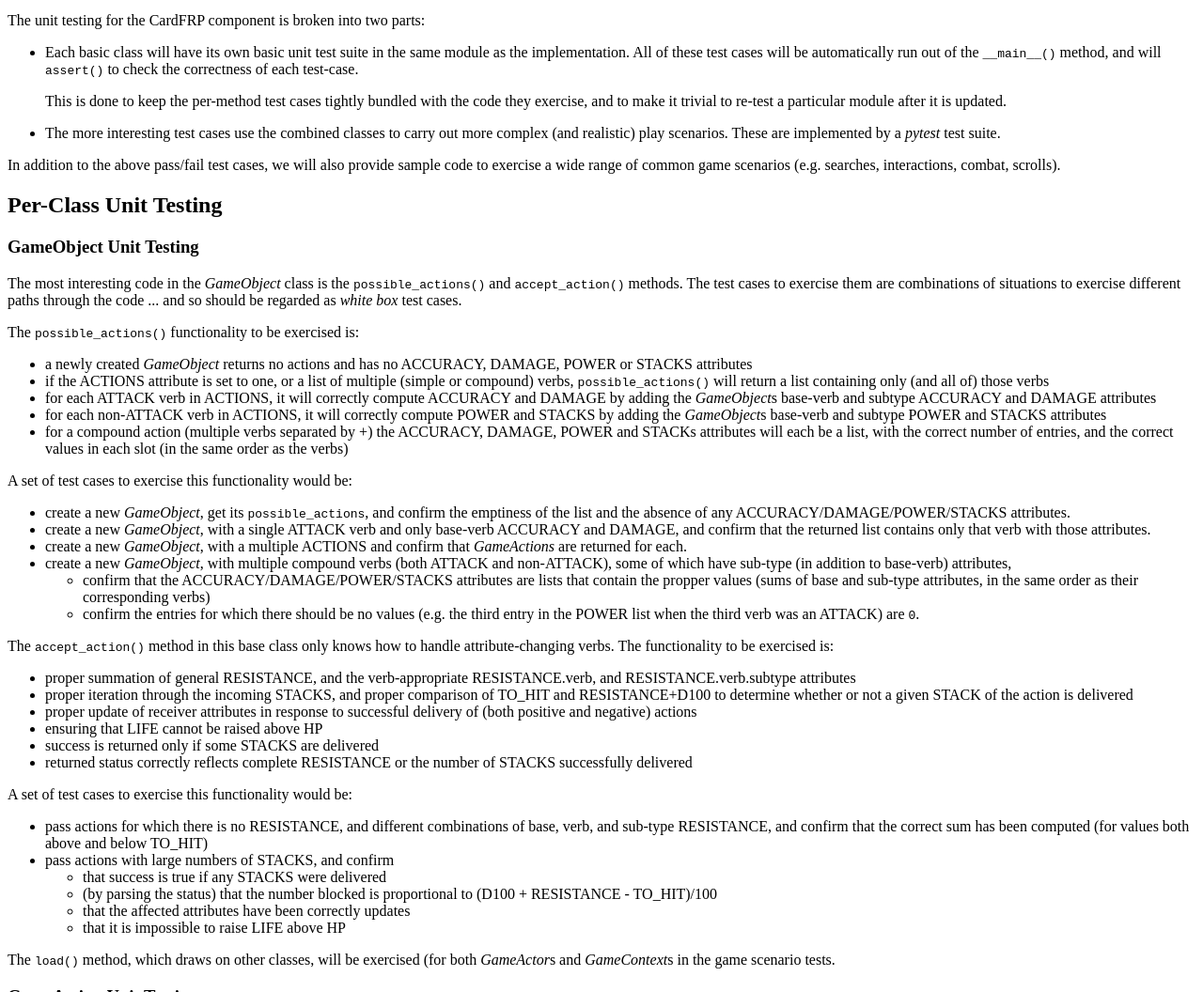
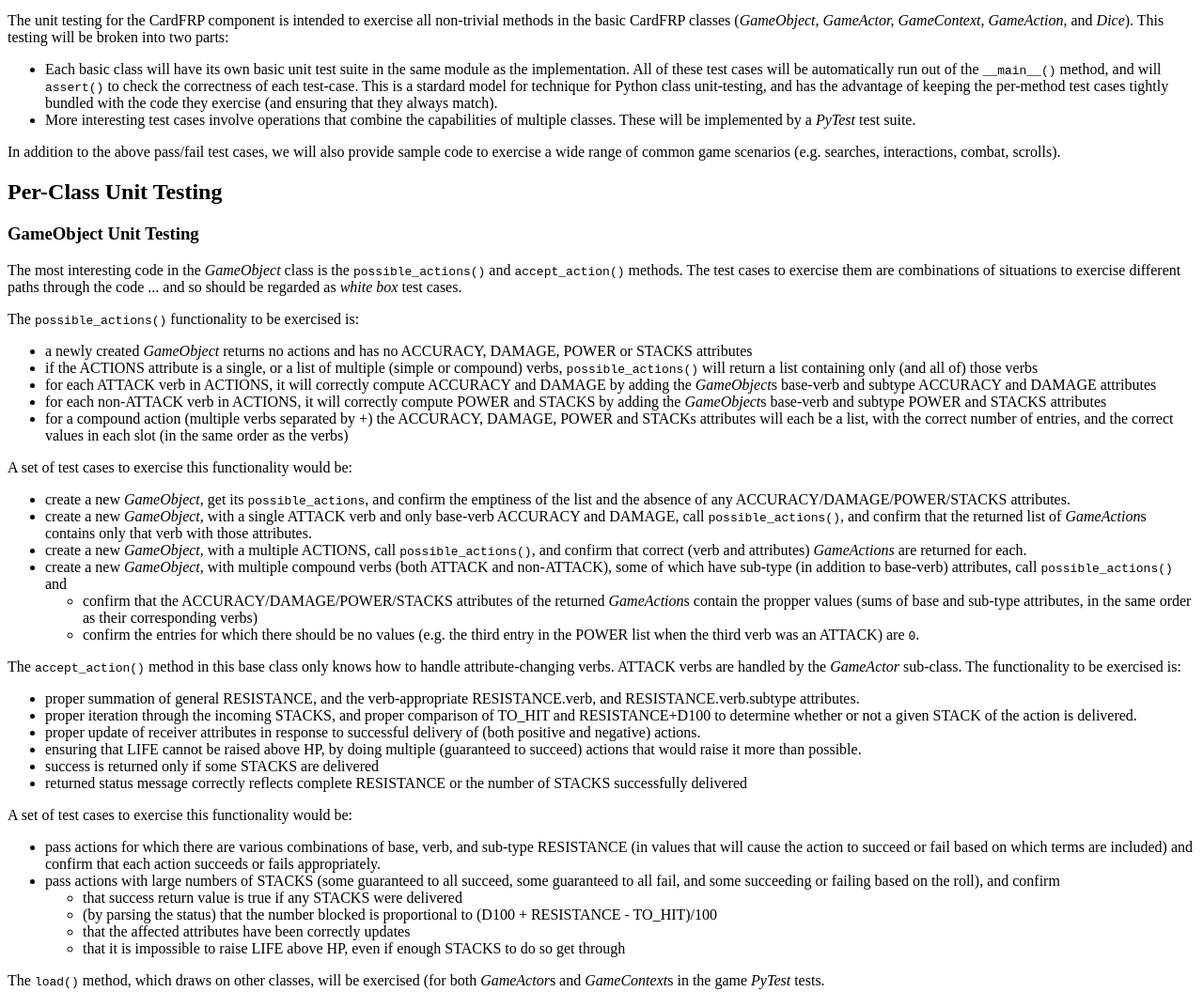
Before and after one commit to markkampe/CardFRP, a plain HTML site: page testing.html in a window 1280 px wide. Shown: the part 100-1156 px from the top of the page at 94% size. Drawn offline with Linux system fonts and the light colour scheme.

Commit message:
more on how to verify correctness

```diff
--- a/testing.html
+++ b/testing.html
@@ -9,20 +9,22 @@
 
 <H2>Introduction</H2>
 <P>
-The unit testing for the CardFRP component is broken into two parts:
+The unit testing for the CardFRP component is intended to exercise all
+non-trivial methods in the basic CardFRP classes
+(<em>GameObject, GameActor, GameContext, GameAction</em>, and <em>Dice</em>).
+This testing will be broken into two parts:
 <ul>
    <li>	Each basic class will have its own basic unit test suite in the same
 	module as the implementation.  All of these test cases will be automatically
 	run out of the <tt>__main__()</tt> method, and will <tt>assert()</tt> to
 	check the correctness of each test-case.
-	<P>
-	This is done to keep the per-method test cases tightly bundled with the
-	code they exercise, and to make it trivial to re-test a particular module
-	after it is updated.
+	This is a stardard model for technique for Python class unit-testing, and
+	has the advantage of keeping the per-method test cases tightly bundled with
+	the code they exercise (and ensuring that they always match).
 	</li>
-   <li> The more interesting test cases use the combined classes to carry out
-   	more complex (and realistic) play scenarios.  These are implemented
-	by a <em>pytest</em> test suite.
+   <li> More interesting test cases involve operations that combine the
+   	capabilities of multiple classes.  These will be implemented by a
+	<em>PyTest</em> test suite.
 	</li>
 </ul>
 In addition to the above pass/fail test cases, we will also provide sample
@@ -45,7 +47,7 @@ The <tt>possible_actions()</tt> functionality to be exercised is:
    <li>	a newly created <em>GameObject</em> returns no actions and
    	has no ACCURACY, DAMAGE, POWER or STACKS attributes</li>
 
-   <li> if the ACTIONS attribute is set to one, or a list of multiple
+   <li> if the ACTIONS attribute is a single, or a list of multiple
    	(simple or compound) verbs, <tt>possible_actions()</tt> will
 	return a list containing only (and all of) those verbs</li>
 
@@ -72,18 +74,24 @@ A set of test cases to exercise this functionality would be:
 	ACCURACY/DAMAGE/POWER/STACKS attributes.</li>
 
    <li> create a new <em>GameObject</em>, with a single ATTACK verb
-   	and only base-verb ACCURACY and DAMAGE, and confirm that the
-	returned list contains only that verb with those attributes.</li>
+   	and only base-verb ACCURACY and DAMAGE,
+   	call <tt>possible_actions()</tt>, and confirm that the
+	returned list of <em>GameAction</em>s contains only that verb
+	with those attributes.</li>
 
-   <li> create a new <em>GameObject</em>, with a multiple ACTIONS
-	and confirm that <em>GameActions</em> are returned for each.</li>
+   <li> create a new <em>GameObject</em>, with a multiple ACTIONS,
+   	call <tt>possible_actions()</tt>,
+	and confirm that correct (verb and attributes) <em>GameActions</em>
+	are returned for each.</li>
 
    <li> create a new <em>GameObject</em>, with multiple compound
    	verbs (both ATTACK and non-ATTACK), some of which have
 	sub-type (in addition to base-verb) attributes,
+	call <tt>possible_actions()</tt> and
 	<ul>
-	   <li> confirm that the ACCURACY/DAMAGE/POWER/STACKS attributes are lists
-		that contain the propper values (sums of base and sub-type
+	   <li> confirm that the ACCURACY/DAMAGE/POWER/STACKS attributes
+	   	of the returned <em>GameAction</em>s
+		contain the propper values (sums of base and sub-type
 		attributes, in the same order as their corresponding verbs)</li>
 	   <li> confirm the entries for which there should be no values
 	   	(e.g. the third entry in the POWER list when the third verb
@@ -93,49 +101,59 @@ A set of test cases to exercise this functionality would be:
 
 <P>
 The <tt>accept_action()</tt> method in this base class only knows
-how to handle attribute-changing verbs.  The functionality to be
-exercised is:
+how to handle attribute-changing verbs.  ATTACK verbs are handled
+by the <em>GameActor</em> sub-class.
+The functionality to be exercised is:
 <ul>
    <li>	proper summation of general RESISTANCE, and the verb-appropriate
-   	RESISTANCE.verb, and RESISTANCE.verb.subtype attributes</li>
+   	RESISTANCE.verb, and RESISTANCE.verb.subtype attributes.
+	</li>
 
    <li> proper iteration through the incoming STACKS, and proper
    	comparison of TO_HIT and RESISTANCE+D100 to determine whether
-	or not a given STACK of the action is delivered</li>
+	or not a given STACK of the action is delivered.
+	</li>
 
    <li> proper update of receiver attributes in response to successful
-   	delivery of (both positive and negative) actions </li>
+   	delivery of (both positive and negative) actions.
+	</li>
 
-   <li> ensuring that LIFE cannot be raised above HP</li>
+   <li> ensuring that LIFE cannot be raised above HP, by doing
+   	multiple (guaranteed to succeed) actions that would
+	raise it more than possible.</li>
 
    <li> success is returned only if some STACKS are delivered</li>
 
-   <li> returned status correctly reflects complete RESISTANCE or
+   <li> returned status message correctly reflects complete RESISTANCE or
    	the number of STACKS successfully delivered</li>
 </ul>
 
 A set of test cases to exercise this functionality would be:
 <ul>
-   <li> pass actions for which there is no RESISTANCE,
-   	and different combinations of base, verb, and sub-type
-	RESISTANCE, and confirm that the correct sum has been
-	computed (for values both above and below TO_HIT)</li>
+   <li> pass actions for which there are various combinations
+   	of base, verb, and sub-type RESISTANCE (in values that
+	will cause the action to succeed or fail based on which
+	terms are included) and confirm that each action succeeds
+	or fails appropriately.
 
-   <li> pass actions with large numbers of STACKS, and confirm
+   <li> pass actions with large numbers of STACKS (some guaranteed to
+   	all succeed, some guaranteed to all fail, and some succeeding
+	or failing based on the roll), and confirm
 	<ul>
-	   <li> that success is true if any STACKS were delivered</li>
+	   <li> that success return value is true if any STACKS were delivered</li>
    	   <li>	(by parsing the status) that the number blocked is proportional to
 		(D100 + RESISTANCE - TO_HIT)/100</li>
 	   <li> that the affected attributes have been
 	   	correctly updates</li>
-	   <li> that it is impossible to raise LIFE above HP</li>
+	   <li> that it is impossible to raise LIFE above HP, even
+	   	if enough STACKS to do so get through</li>
 	</ul></li>
 </ul>
 </P>
 <P>
 The <tt>load()</tt> method, which draws on other classes, will be
 exercised (for both <em>GameActor</em>s and <em>GameContext</em>s
-in the game scenario tests.
+in the game <em>PyTest</em> tests.
 </P>
 
 <A name="gameaction"/><H3>GameAction Unit Testing</H3>
@@ -173,7 +191,7 @@ A set of test cases to exercise this functionality would be:
    <li> create <em>GameAction</em>s with a simple ATTACK, and
    	multiple sub-types, each of which has specified
 	(base) ACCURACY and DAMAGE attributes.<br>
-	Confirm that the action delivered to the recipient
+	Confirm that the delivered <em>GameAction</em>
 	has the correct verb, TO_HIT and TOTAL attributes.</li>
 
    <li> create <em>GameAction</em>s with a simple ATTACK, and
@@ -182,13 +200,13 @@ A set of test cases to exercise this functionality would be:
 	Create an initiator who has base ACCURACY and DAMAGE
 	bonuses, as well as sub-type bonuses for some
 	(but not all) of the verbs.<br>
-	Confirm that the action delivered to the recipient
+	Confirm that the delivered <em>GameAction</em>
 	has the correct verb, TO_HIT and TOTAL attributes.</li>
 
    <li> create <em>GameAction</em>s with a simple MENTAL action,
    	and multiple sub-types, each of which has specified
 	(base) POWER and STACKS attributes.<br>
-	Confirm that the action delivered to the recipient
+	Confirm that the delivered <em>GameAction</em>
 	has the correct verb, TO_HIT and TOTAL attributes.</li>
 
    <li> create <em>GameAction</em>s with a simple MENTAL action,
@@ -197,7 +215,7 @@ A set of test cases to exercise this functionality would be:
 	Create an initiator who has base POWER and STACKS
 	bonuses, as well as sub-type bonuses for some
 	(but not all) of the verbs.<br>
-	Confirm that the action delivered to the recipient
+	Confirm that the delivered <em>GameAction</em>
 	has the correct verb, TO_HIT and TOTAL attributes.</li>
 
    <li> create a <em>GameAction</em> with a compound action
@@ -217,11 +235,11 @@ A set of test cases to exercise this functionality would be:
 	to the recipient.</li>
 </ul>
 
-In support of these tests, we will create a test-recipient, who's
+In support of the last two, we will create a test-recipient, who's
 <tt>accept_action</tt> method simply returns (as status) the verb
 and attribute values.  The test functions can parse this output to
 confirm that the received <em>GameAction</em> had the expected
-verb, TO_HIT and TOTAL attributes.
+verb, TO_HIT and TOTAL attributes, in the correct order.
 </P>
 <P>
 The test cases to exercise this are combinations of situations to
@@ -282,12 +300,12 @@ The obvious formula errors are typos and missing values:
 By far, the most interesting code in <em>GameActor</em> is the ATTACK handling
 in the <tt>accept_action()</tt> method.  The obvious things to check are:
 <ul>
-   <li> confirming correct comparison of TO_HIT vs general, base-verb,
+   <li> confirming correct comparison of incoming TO_HIT vs general, base-verb,
         and sub-type EVASION</li>
    <li> confirming correct use of D100 rolls to determine whether or
         not an ATTACK succeeds</li>
-   <li> confirming correct comparison of HIT_POINTS vs general, base-verb,
-        and sub-type PROTECTION</li>
+   <li> confirming correct comparison of incoming TOTAL damage vs general,
+   	base-verb, and sub-type PROTECTION</li>
    <li> confirming correct updates to the <tt>LIFE</tt>, <tt>alive</tt>,
         and <tt>disabled</tt> in response to received damage</li>
 </ul>
```
